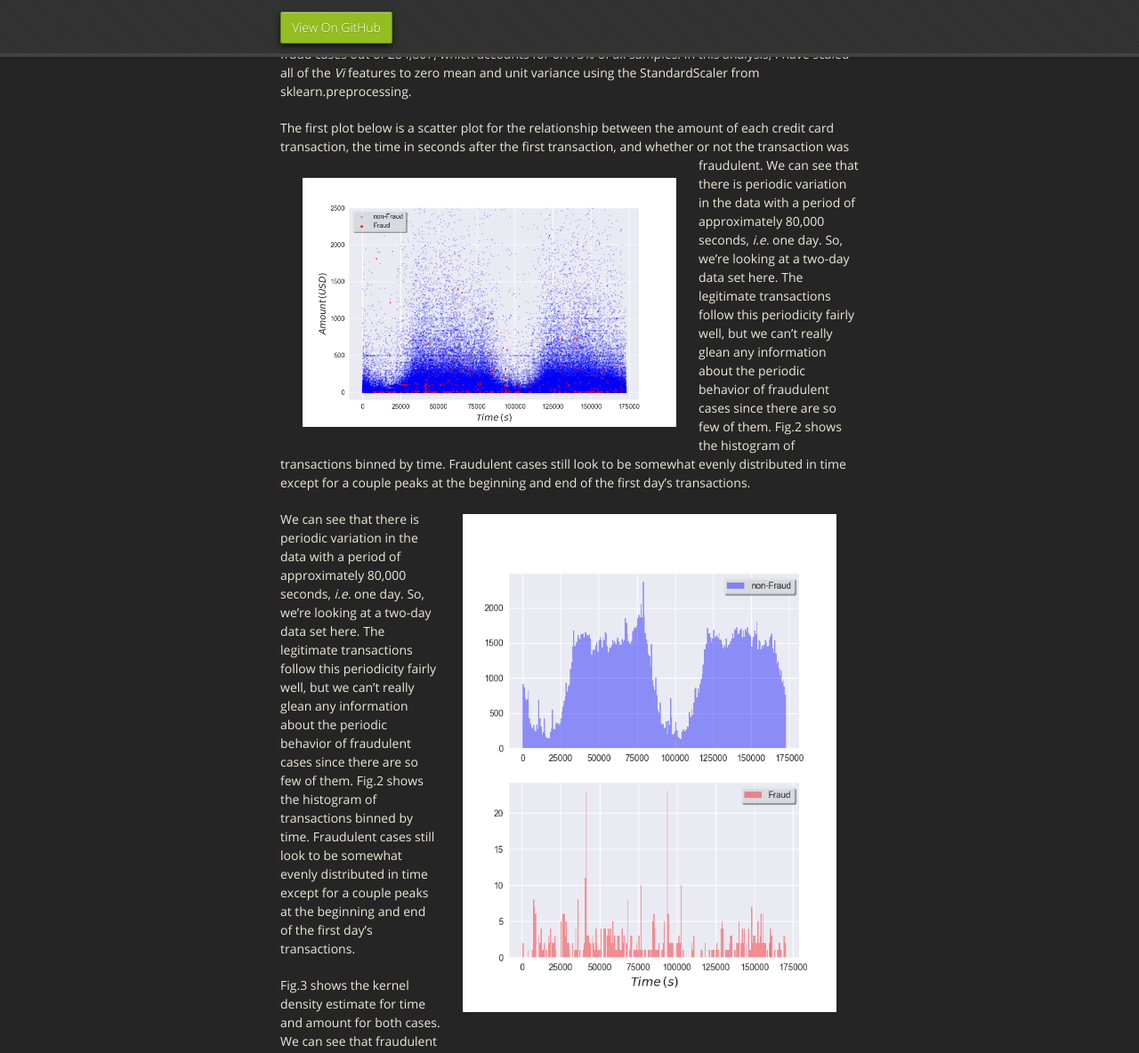
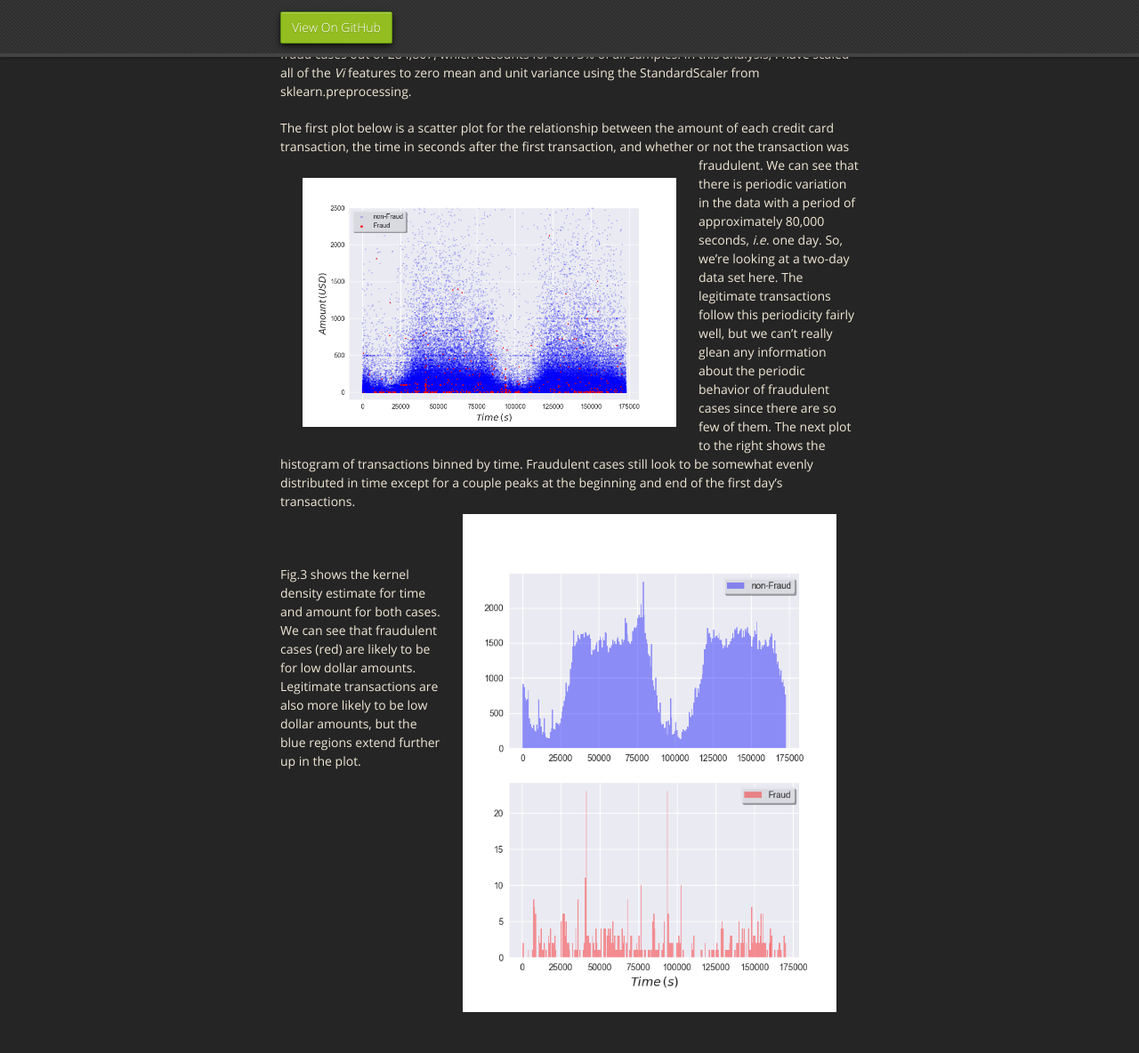
Before and after one commit to mrbrins82/mrbrins82.github.io, a Jekyll site: the page built from creditcardfraud.md, in a window 1280 px wide and 1400 px high, scrolled down 670 px, cut to the strip 0-1184 px from the top of the window. Shown: the whole strip at 89% size. Built offline with Jekyll 4.4.1, drawn with Linux system fonts in a browser that asks for light colours; nearby versions of some CDN libraries; our own code applies the rules of GitHub Pages for plain Markdown files.

Commit message:
removed part of creditcardfraud

```diff
--- a/creditcardfraud.md
+++ b/creditcardfraud.md
@@ -21,10 +21,9 @@
 
 The first plot below is a scatter plot for the relationship between the amount of each credit card transaction, the time in seconds after the first transaction, and whether or not the transaction was fraudulent.
 <img src="./assets/images/scatter_Time_Amount.png" alt="t vs amnt sctr" align="left" width="420" height="280" hspace="25" vspace="25"/>
-We can see that there is periodic variation in the data with a period of approximately 80,000 seconds, <i>i.e.</i> one day. So, we're looking at a two-day data set here. The legitimate transactions follow this periodicity fairly well, but we can't really glean any information about the periodic behavior of fraudulent cases since there are so few of them. Fig.2 shows the histogram of transactions binned by time. Fraudulent cases still look to be somewhat evenly distributed in time except for a couple peaks at the beginning and end of the first day's transactions.
+We can see that there is periodic variation in the data with a period of approximately 80,000 seconds, <i>i.e.</i> one day. So, we're looking at a two-day data set here. The legitimate transactions follow this periodicity fairly well, but we can't really glean any information about the periodic behavior of fraudulent cases since there are so few of them. The next plot to the right shows the histogram of transactions binned by time. Fraudulent cases still look to be somewhat evenly distributed in time except for a couple peaks at the beginning and end of the first day's transactions.
 <img src="./assets/images/histogram_Time.png" alt="time histogram" align="right" width="420" height="560" hspace="25" vspace="25"/>
 
-We can see that there is periodic variation in the data with a period of approximately 80,000 seconds, <i>i.e.</i> one day. So, we're looking at a two-day data set here. The legitimate transactions follow this periodicity fairly well, but we can't really glean any information about the periodic behavior of fraudulent cases since there are so few of them. Fig.2 shows the histogram of transactions binned by time. Fraudulent cases still look to be somewhat evenly distributed in time except for a couple peaks at the beginning and end of the first day's transactions.
 <br/>
 <center><img src="./assets/images/kdeplot_Time_Amount.png" alt="t v amnt kde" align="right" width="420" height="280" hspace="25" vspace="25" />
 </center>
```
